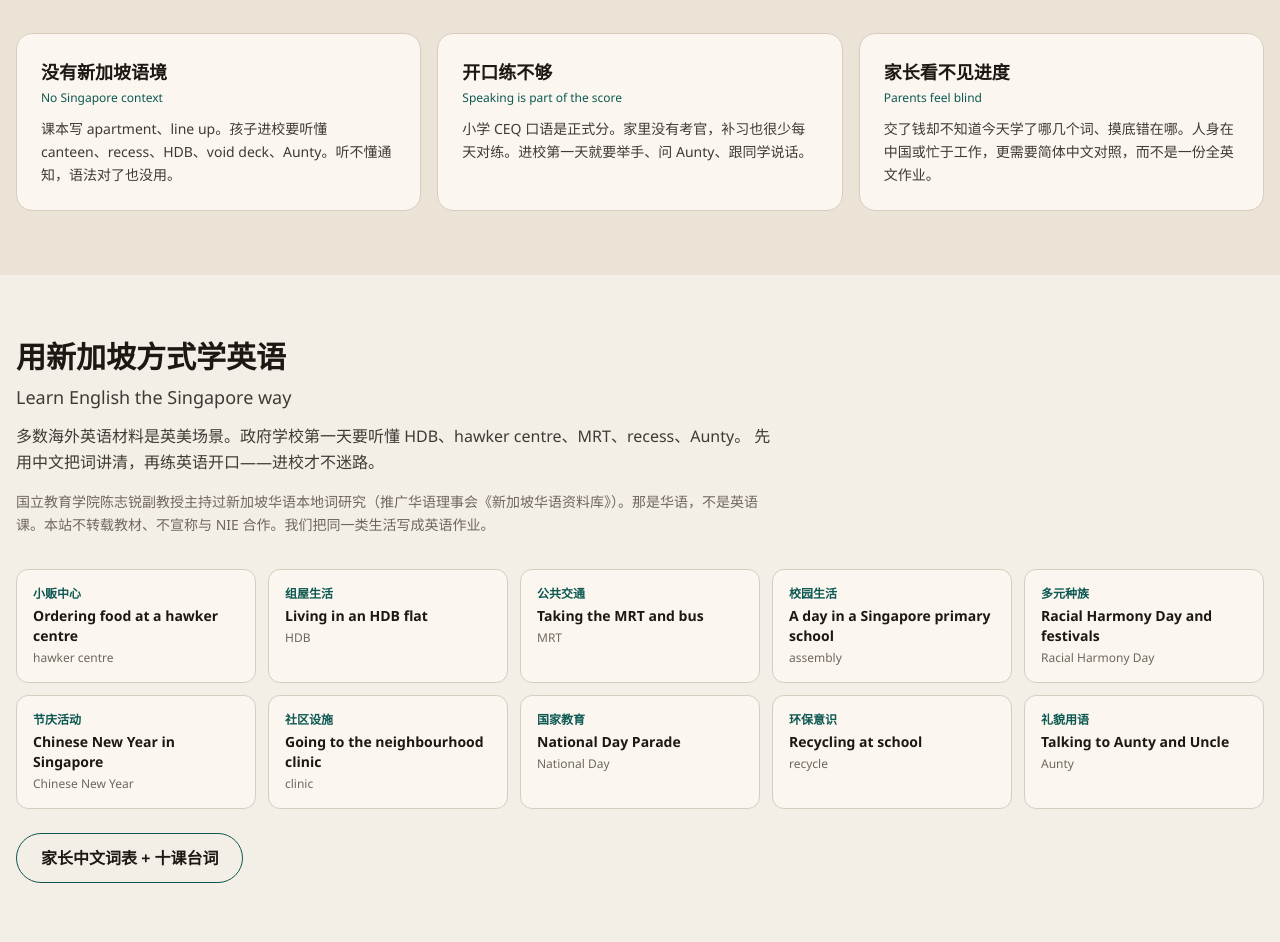
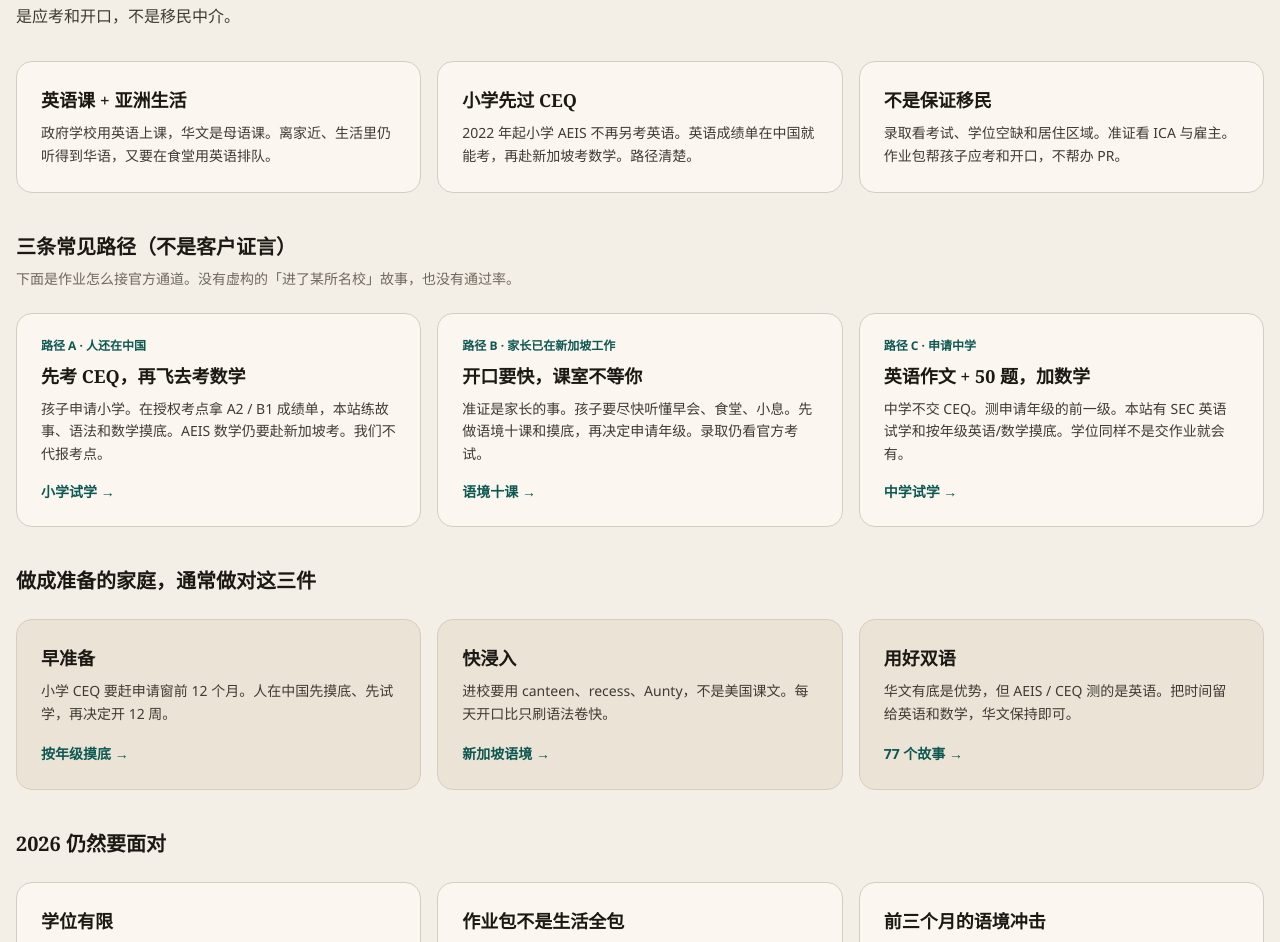
Before and after one commit to ttee/sg-school-entry, a Next.js app: page / in a window 1280 px wide. Shown: the part 810-1752 px from the top of the page. Built offline with nearby package versions, Linux system fonts and the light colour scheme.

Commit message:
Add a 2026 Singapore launchpad section without fake alumni.
Explain why families choose the government-school path, three composite routes, and that AEIS is not PR. No named schools or pass rates.

```diff
--- a/app/page.tsx
+++ b/app/page.tsx
@@ -70,6 +70,82 @@ const ROADMAP = [
   { m: "第 5–6 个月", t: "AEIS 限时", d: "小学数学 / 中学英语+数学限时卷。对照前一级课纲，不猜题。" },
 ];
 
+const WHY_NOW = [
+  {
+    titleZh: "英语课 + 亚洲生活",
+    body: "政府学校用英语上课，华文是母语课。离家近、生活里仍听得到华语，又要在食堂用英语排队。",
+  },
+  {
+    titleZh: "小学先过 CEQ",
+    body: "2022 年起小学 AEIS 不再另考英语。英语成绩单在中国就能考，再赴新加坡考数学。路径清楚。",
+  },
+  {
+    titleZh: "不是保证移民",
+    body: "录取看考试、学位空缺和居住区域。准证看 ICA 与雇主。作业包帮孩子应考和开口，不帮办 PR。",
+  },
+];
+
+const HABITS = [
+  {
+    titleZh: "早准备",
+    body: "小学 CEQ 要赶申请窗前 12 个月。人在中国先摸底、先试学，再决定开 12 周。",
+    href: "/assess",
+    cta: "按年级摸底",
+  },
+  {
+    titleZh: "快浸入",
+    body: "进校要用 canteen、recess、Aunty，不是美国课文。每天开口比只刷语法卷快。",
+    href: "/curriculum/context",
+    cta: "新加坡语境",
+  },
+  {
+    titleZh: "用好双语",
+    body: "华文有底是优势，但 AEIS / CEQ 测的是英语。把时间留给英语和数学，华文保持即可。",
+    href: "/curriculum/stories",
+    cta: "77 个故事",
+  },
+];
+
+/** Composite paths, not named alumni or pass-rate claims. */
+const FAMILY_PATHS = [
+  {
+    tag: "路径 A · 人还在中国",
+    title: "先考 CEQ，再飞去考数学",
+    body: "孩子申请小学。在授权考点拿 A2 / B1 成绩单，本站练故事、语法和数学摸底。AEIS 数学仍要赴新加坡考。我们不代报考点。",
+    next: "小学试学",
+    href: "/trial/A2",
+  },
+  {
+    tag: "路径 B · 家长已在新加坡工作",
+    title: "开口要快，课室不等你",
+    body: "准证是家长的事。孩子要尽快听懂早会、食堂、小息。先做语境十课和摸底，再决定申请年级。录取仍看官方考试。",
+    next: "语境十课",
+    href: "/curriculum/context",
+  },
+  {
+    tag: "路径 C · 申请中学",
+    title: "英语作文 + 50 题，加数学",
+    body: "中学不交 CEQ。测申请年级的前一级。本站有 SEC 英语试学和按年级英语/数学摸底。学位同样不是交作业就会有。",
+    next: "中学试学",
+    href: "/trial/SEC",
+  },
+];
+
+const CHALLENGES = [
+  {
+    titleZh: "学位有限",
+    body: "国际学生名额按校、按年有限。表现好也不等于想去哪所就去哪所。以 MOE 派位为准。",
+  },
+  {
+    titleZh: "作业包不是生活全包",
+    body: "12 周作业 RMB 2,680。房租、生活费、CEQ 考点费、AEIS 报名费另付官方。本页不报其他机构的价。",
+  },
+  {
+    titleZh: "前三个月的语境冲击",
+    body: "hawker centre、HDB、mind the gap、Thank you Aunty。这是我们专门练的，不是 Singlish 课。",
+  },
+];
+
 const FAQS = [
   {
     q: "人在中国能开始吗？",
@@ -94,6 +170,10 @@ const FAQS = [
   {
     q: "有没有通过保证？",
     a: "没有。先免费摸底和试学，再决定付钱。工作室 CES 是对照带，不是剑桥或考评局分数。正式门槛以 MOE 年龄核对器和官方成绩单为准。",
+  },
+  {
+    q: "进政府学校等于能拿 PR 吗？",
+    a: "不等于。AEIS 录取是入学，准证和永久居民是 ICA 的事，看家长身份与当年政策。本站不办理准证，也不承诺移民结果。",
   },
 ];
 
@@ -123,7 +203,7 @@ export default function HomePage() {
                 Get your child ready for a Singapore government school in 6 months
               </p>
               <p className="text-ink-2 mb-5 max-w-xl">
-                新加坡校园故事、按年级摸底、简体中文家长说明。小学走 CEQ 再考 AEIS 数学；中学走 AEIS 英语 + 数学。不是语法游戏。
+                留住中文根，拿到英语凭证，走政府学校通道。小学先 CEQ 再考 AEIS 数学；中学考英语 + 数学。新加坡校园故事、按年级摸底、简体中文家长说明。
               </p>
               <div className="flex flex-wrap gap-3 mb-4">
                 <Link
@@ -182,6 +262,66 @@ export default function HomePage() {
               <p className="text-xs text-muted mt-2">
                 片中是本站锁定角色 Mei / Priya，新加坡口音、规范语法。不是考场录像，也不是保证录取。
               </p>
+            </div>
+          </div>
+        </section>
+
+        {/* Why Singapore now */}
+        <section className="py-12 md:py-16">
+          <div className="max-w-7xl mx-auto px-4">
+            <h2 className="font-serif font-semibold text-2xl md:text-3xl mb-2">
+              不是只把孩子送去上学，是把下一步放在新加坡
+            </h2>
+            <p className="text-ink-2 mb-8 max-w-3xl leading-relaxed">
+              英语课、亚洲生活、离中国近。双语政策让华文有底的孩子有入口，但课室、食堂、考试仍是英语。我们帮的是应考和开口，不是移民中介。
+            </p>
+            <div className="grid md:grid-cols-3 gap-4 mb-10">
+              {WHY_NOW.map((w) => (
+                <article key={w.titleZh} className="bg-card border border-line rounded-2xl p-6">
+                  <h3 className="font-serif font-semibold text-lg mb-2">{w.titleZh}</h3>
+                  <p className="text-sm text-ink-2 leading-relaxed">{w.body}</p>
+                </article>
+              ))}
+            </div>
+
+            <h3 className="font-serif font-semibold text-xl mb-2">三条常见路径（不是客户证言）</h3>
+            <p className="text-sm text-muted mb-6 max-w-2xl">
+              下面是作业怎么接官方通道。没有虚构的「进了某所名校」故事，也没有通过率。
+            </p>
+            <div className="grid md:grid-cols-3 gap-4 mb-10">
+              {FAMILY_PATHS.map((p) => (
+                <article key={p.tag} className="bg-card border border-line rounded-2xl p-6 flex flex-col">
+                  <p className="text-xs font-semibold text-accent mb-2">{p.tag}</p>
+                  <h3 className="font-serif font-semibold text-lg mb-2">{p.title}</h3>
+                  <p className="text-sm text-ink-2 leading-relaxed mb-4 flex-1">{p.body}</p>
+                  <Link href={p.href} className="text-sm text-accent font-semibold">
+                    {p.next} →
+                  </Link>
+                </article>
+              ))}
+            </div>
+
+            <h3 className="font-serif font-semibold text-xl mb-6">做成准备的家庭，通常做对这三件</h3>
+            <div className="grid md:grid-cols-3 gap-4 mb-10">
+              {HABITS.map((h) => (
+                <article key={h.titleZh} className="bg-paper-2 border border-line rounded-2xl p-6">
+                  <h3 className="font-serif font-semibold text-lg mb-2">{h.titleZh}</h3>
+                  <p className="text-sm text-ink-2 leading-relaxed mb-4">{h.body}</p>
+                  <Link href={h.href} className="text-sm text-accent font-semibold">
+                    {h.cta} →
+                  </Link>
+                </article>
+              ))}
+            </div>
+
+            <h3 className="font-serif font-semibold text-xl mb-6">2026 仍然要面对</h3>
+            <div className="grid md:grid-cols-3 gap-4">
+              {CHALLENGES.map((c) => (
+                <article key={c.titleZh} className="bg-card border border-line rounded-2xl p-6">
+                  <h3 className="font-serif font-semibold text-lg mb-2">{c.titleZh}</h3>
+                  <p className="text-sm text-ink-2 leading-relaxed">{c.body}</p>
+                </article>
+              ))}
             </div>
           </div>
         </section>
@@ -535,6 +675,9 @@ export default function HomePage() {
           <a href="https://www.moe.gov.sg/international-students/aeis" target="_blank" rel="noreferrer" className="hover:text-ink">
             MOE AEIS
           </a>
+          <a href="https://www.ica.gov.sg/" target="_blank" rel="noreferrer" className="hover:text-ink">
+            ICA 准证
+          </a>
           <a href="https://www.seab.gov.sg/aeis/about-aeis/" target="_blank" rel="noreferrer" className="hover:text-ink">
             SEAB
           </a>
--- a/lib/curriculum/guide.ts
+++ b/lib/curriculum/guide.ts
@@ -27,7 +27,7 @@ export const PARENT_SNIPPET = [
   },
   {
     title: "AEIS（国际学生入学考试）",
-    body: "小学从 2022 年起英语改交 CEQ，AEIS 只考数学。中学仍考英语+数学（英语约 2 小时 10 分：作文 + 50 题理解/完形/词汇/语法）。英文是实用英语，内容对准申请年级的前一级。人在中国先在本站练，CEQ 在剑桥授权考点考，再用本站 12 周作业冲 AEIS。",
+    body: "小学从 2022 年起英语改交 CEQ，AEIS 只考数学。中学仍考英语+数学（英语约 2 小时 10 分：作文 + 50 题理解/完形/词汇/语法）。英文是实用英语，内容对准申请年级的前一级。人在中国先在本站练，CEQ 在剑桥授权考点考，再用本站 12 周作业冲 AEIS。录取不等于准证或 PR，以 ICA 为准。",
   },
 ];
 
```
